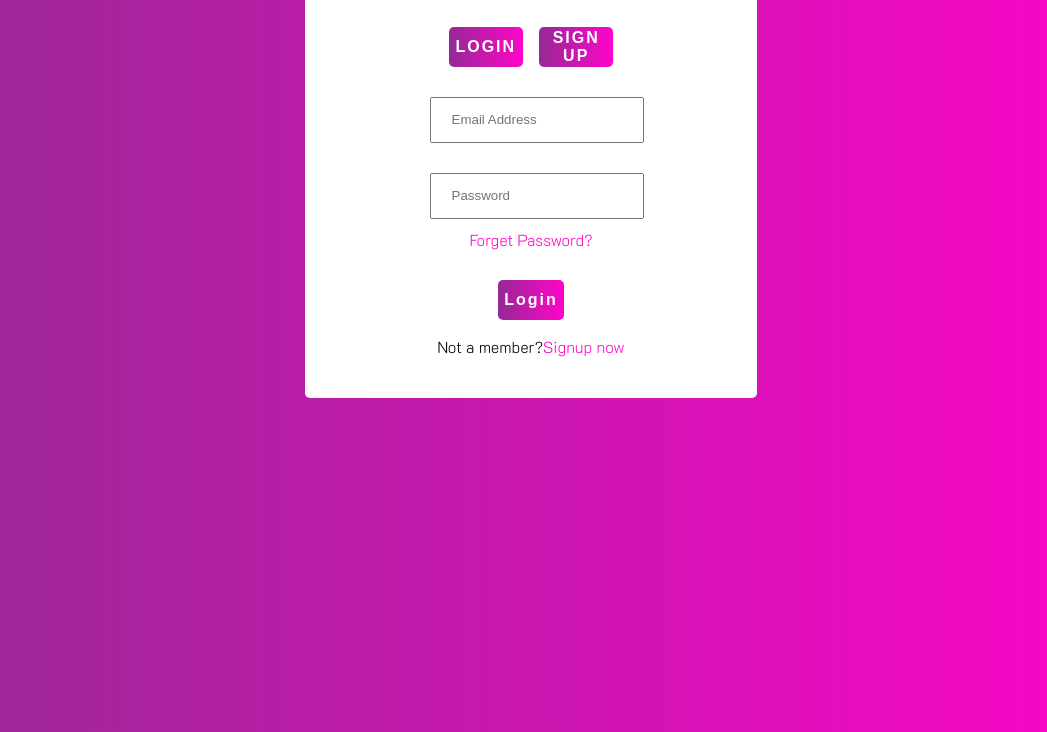
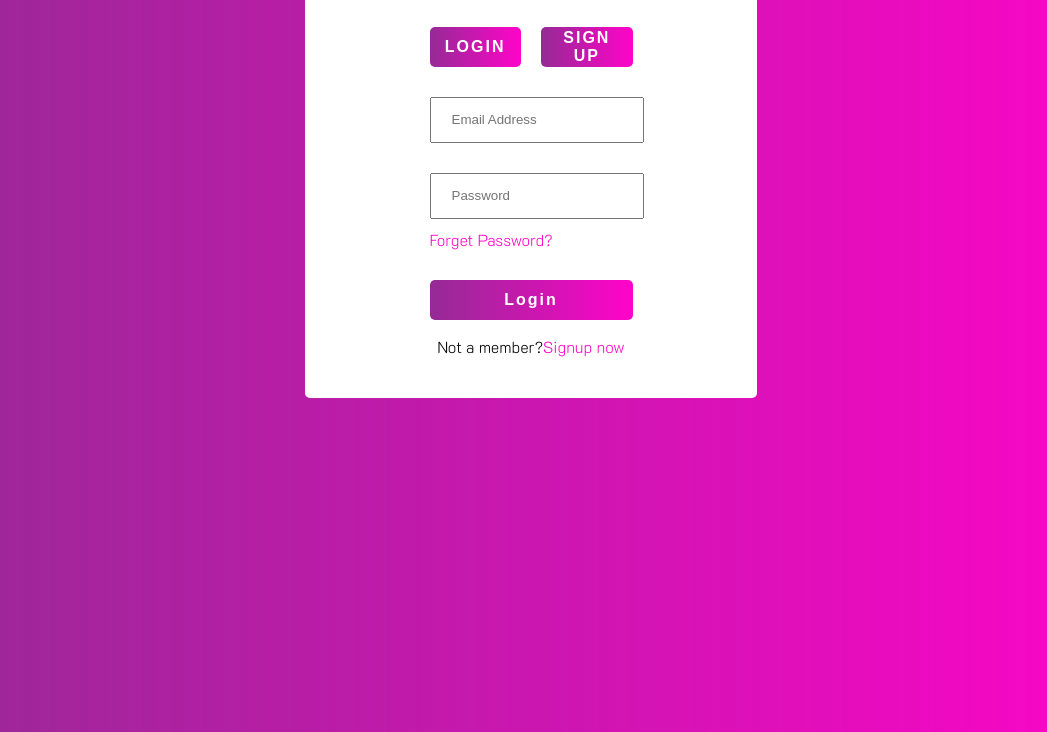
Before and after one commit to hari5001/Login_page, a plain HTML site: page index.html in a window 1280 px wide. Shown: the part 140-872 px from the top of the page, without its empty margins (117-1164 px from the left). Drawn offline with Linux system fonts and the light colour scheme.

Commit message:
Update css.css

```diff
--- a/css.css
+++ b/css.css
@@ -13,8 +13,7 @@ background: linear-gradient(to right, #800080d5, #ff04c9);
     background-color: white;
     border-radius: 5px;
     padding: 2% 2%;
-    display: flex;
-    flex-direction: column;
+    display: grid;
     justify-content: center;
     align-items: center;
     /* box-sizing: content-box; */
```
